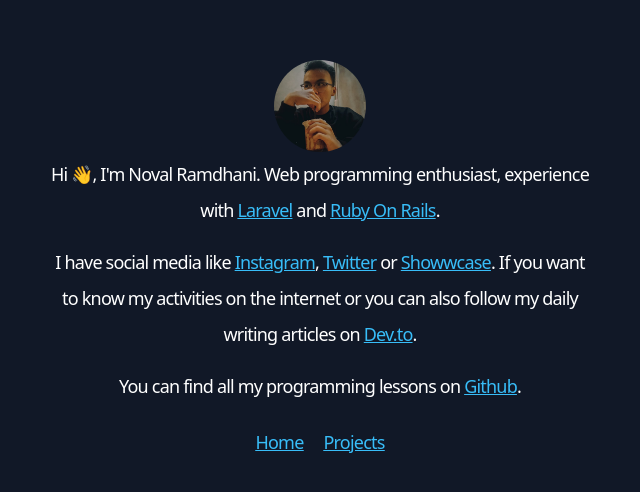
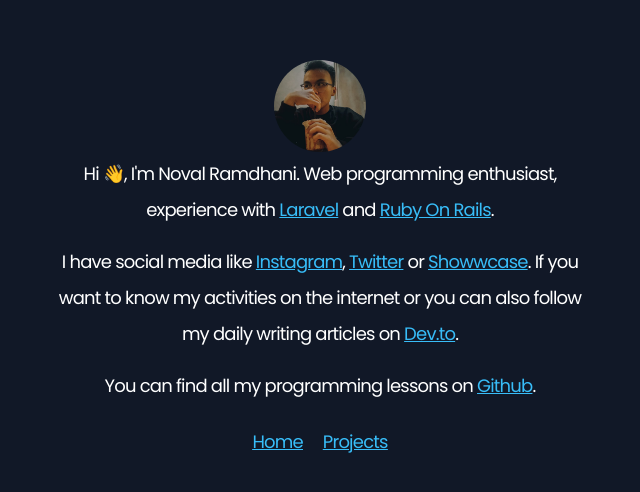
Before and after one commit to novalramdhani/noval.io, a React (Create React App) app: page / in a window 1280 px wide. Shown: the part 142-634 px from the top of the page, without its empty margins (320-960 px from the left). Built offline with nearby package versions, Linux system fonts and the light colour scheme.

Commit message:
add poppins font

```diff
--- a/public/index.html
+++ b/public/index.html
@@ -18,6 +18,7 @@
 
     <link rel="preconnect" href="https://fonts.googleapis.com" />
     <link rel="preconnect" href="https://fonts.gstatic.com" crossOrigin="true" />
+    <link href="https://fonts.googleapis.com/css2?family=Poppins&display=swap" rel="stylesheet">
 
     <link rel="apple-touch-icon" href="%PUBLIC_URL%/logo192.png" />
     <link rel="manifest" href="%PUBLIC_URL%/manifest.json" />
--- a/tailwind.config.js
+++ b/tailwind.config.js
@@ -1,9 +1,15 @@
+const defaultTheme = require('tailwindcss/defaultTheme');
+
 module.exports = {
   content: [
     "./src/**/*.{js,jsx,ts,tsx}",
   ],
   theme: {
-    extend: {},
+    extend: {
+      fontFamily: {
+        sans: ['Poppins', ...defaultTheme.fontFamily.sans],
+      },
+    },
   },
   plugins: [],
 }
```
